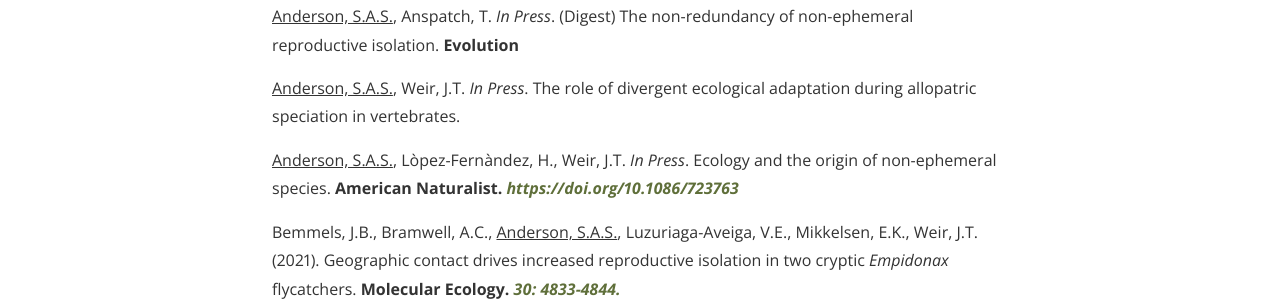
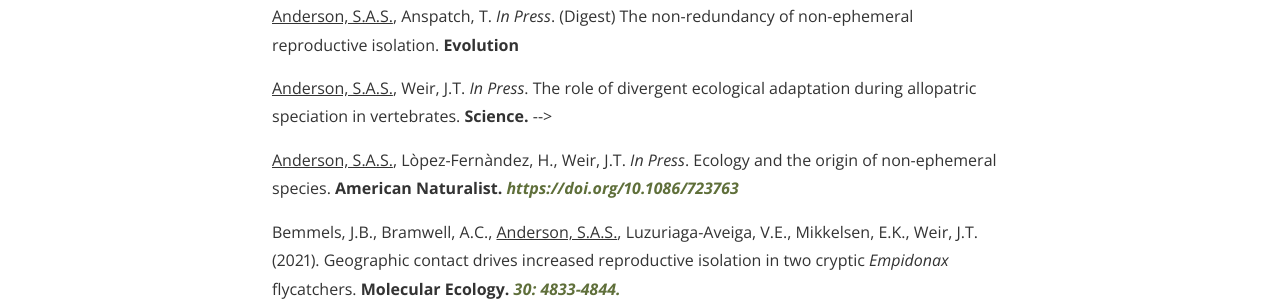
Before and after one commit to SeanASAnderson/SeanASAnderson.github.io, a Jekyll site: the page built from publications2.md, in a window 1280 px wide and 1043 px high. Shown: the part 215-516 px from the top of the window. Built offline with Jekyll 4.4.1, drawn with Linux system fonts in a browser that asks for light colours; nearby versions of some CDN libraries; some web fonts are replaced.

Commit message:
pub updated

```diff
--- a/publications2.md
+++ b/publications2.md
@@ -17,7 +17,7 @@
 
 <p><u>Anderson, S.A.S.</u>, Anspatch, T. <i>In Press</i>. (Digest) The non-redundancy of non-ephemeral reproductive isolation. <b>Evolution</b></p>
 
-<p><u>Anderson, S.A.S.</u>, Weir, J.T. <i>In Press</i>. The role of divergent ecological adaptation during allopatric speciation in vertebrates.<!-- <b>Science.</b> --></p>
+<p><u>Anderson, S.A.S.</u>, Weir, J.T. <i>In Press</i>. The role of divergent ecological adaptation during allopatric speciation in vertebrates. <b>Science.</b> --></p>
 
 <p><u>Anderson, S.A.S.</u>, L&ograve;pez-Fern&agrave;ndez, H., Weir, J.T. <i>In Press</i>. Ecology and the origin of non-ephemeral species. <b>American Naturalist.</b> <a href="https://doi.org/10.1086/723763"><b><i>https://doi.org/10.1086/723763</i></b></a> </p>
 
```
